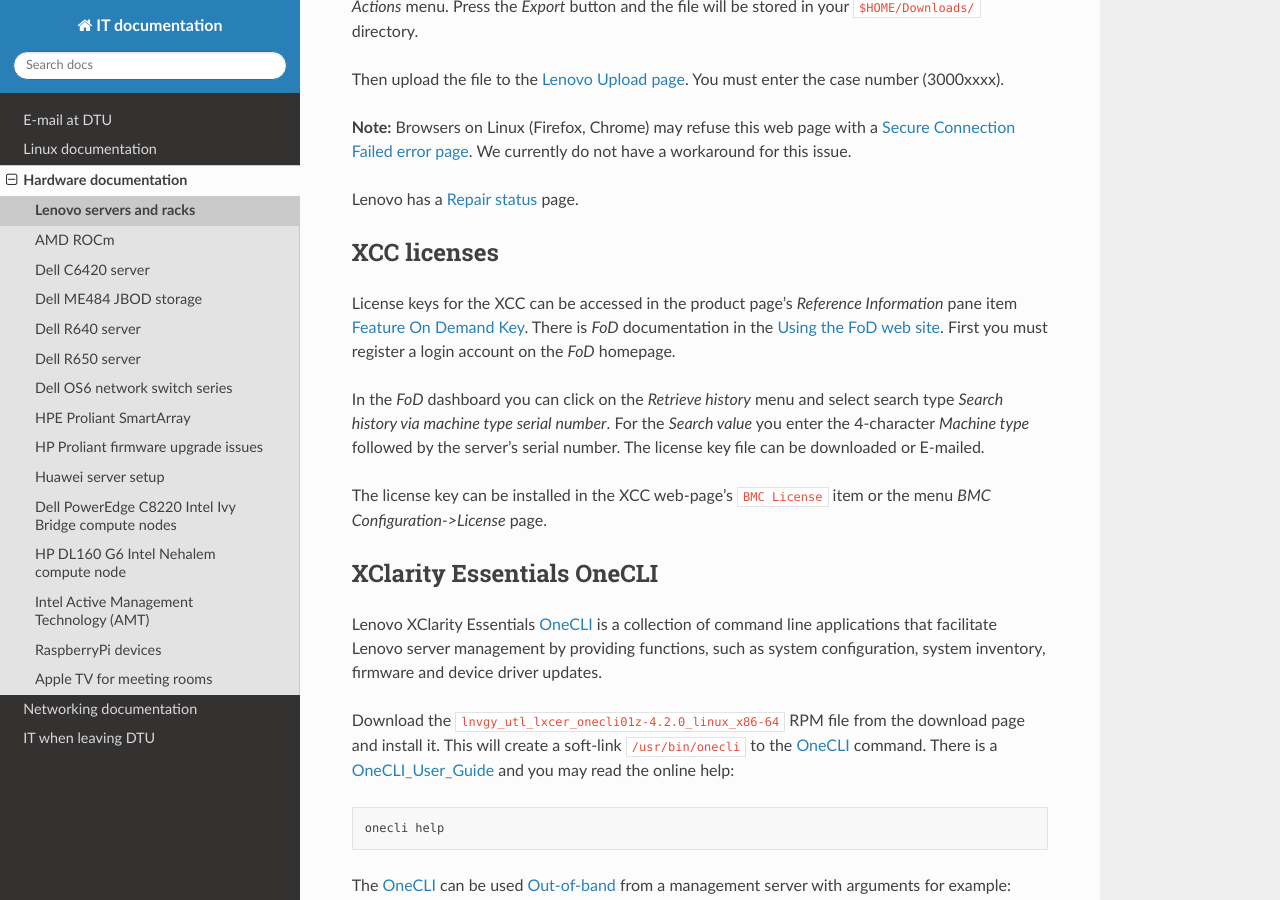
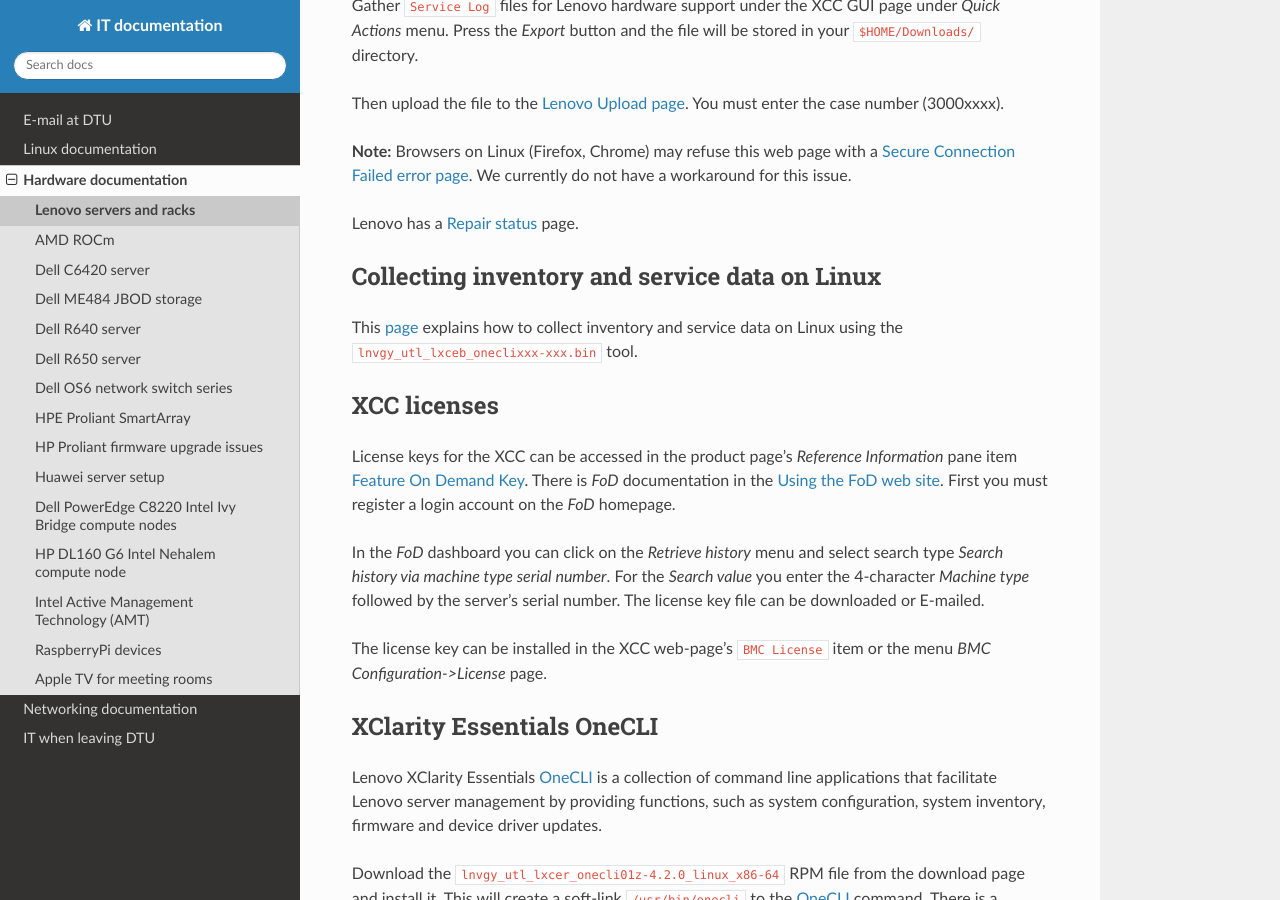
Before and after one commit to OleHolmNielsen/ITwiki, a Sphinx documentation site: the page built from docs/Lenovo_XClarity_BMC.rst, in a window 1280 px wide and 900 px high, scrolled down 1432 px. Built offline with Sphinx 7.4.7 and the Read the Docs theme 3.1.0, drawn with Linux system fonts in a browser that asks for light colours; some of the changed text lies outside the part shown.

Commit message:
Collecting inventory and service data on Linux

```diff
--- a/docs/Lenovo_XClarity_BMC.rst
+++ b/docs/Lenovo_XClarity_BMC.rst
@@ -63,6 +63,13 @@
 We currently do not have a workaround for this issue.
 
 Lenovo has a `Repair status <https://support.lenovo.com/us/en/repairstatus>`_ page.
+
+Collecting inventory and service data on Linux
+===================================================
+
+This `page <https://pubs.lenovo.com/lxce-onecli/collect_inventory_and_service_data_linux>`_
+explains how to collect inventory and service data on Linux
+using the ``lnvgy_utl_lxceb_oneclixxx-xxx.bin`` tool.
 
 XCC licenses
 ================
```
